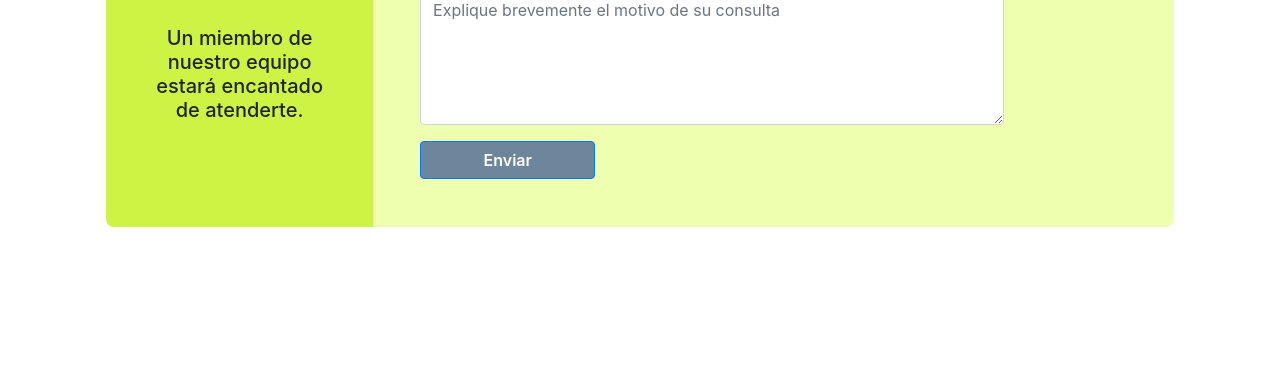
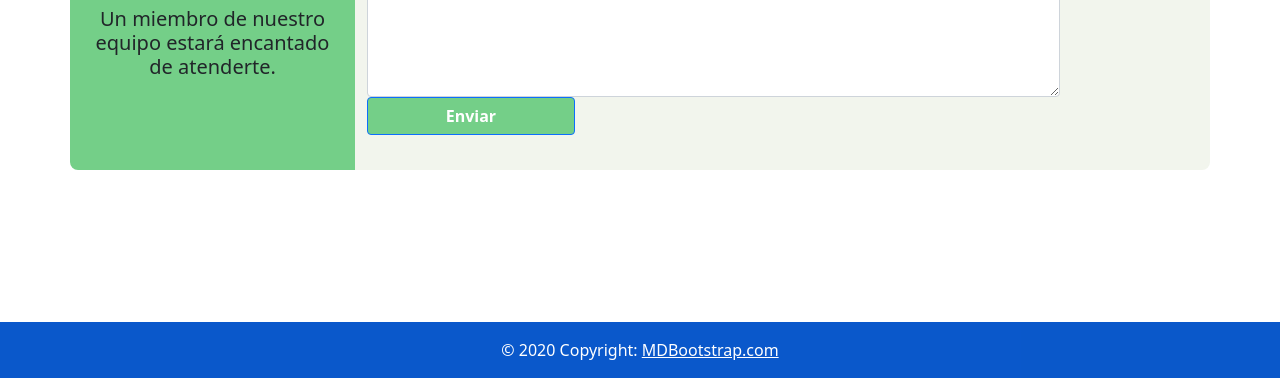
Before and after one commit to AhmedDaali/EcoFreshWeb, a plain HTML site: page desarrollo/views/formulario.html in a window 1280 px wide. Shown: the part 422-800 px from the top of the page. Drawn offline with nearby package versions, Linux system fonts and the light colour scheme.

Commit message:
Añadido footer al formulario, falta modificar cosas

```diff
--- a/desarrollo/css/form.css
+++ b/desarrollo/css/form.css
@@ -6,7 +6,7 @@ body{
     height: 400px;
 }
 .col-md-3{
-    background: #cdf344;
+    background: #74cf88;
     padding: 4%;
     border-top-left-radius: 0.5rem;
     border-bottom-left-radius: 0.5rem;
@@ -27,7 +27,7 @@ body{
 }
 
 .col-md-9{
-    background: #d8ff4d72;
+    background: #f2f5ed;
     padding: 3%;
     border-top-right-radius: 0.5rem;
     border-bottom-right-radius: 0.5rem;
@@ -36,11 +36,25 @@ body{
     font-weight:600;
 }
 .contact-form button{
-    background: #6D869B;
+    background: #74cf88;
     color: #fff;
     font-weight: 600;
     width: 30%;
 }
+
+.btn-primary:hover {
+    color: #fff;
+    background-color: #0069d9;
+    border-color: #74cf88;
+}
 .contact-form button:focus{
     box-shadow:none;
 }
+
+.footer{
+    background-color: #74cf88;
+    padding: 1em 0;
+    text-align: center;
+    text-decoration-color: #ffffff;
+    margin-top: auto;
+}
--- a/desarrollo/views/formulario.html
+++ b/desarrollo/views/formulario.html
@@ -5,10 +5,12 @@
 <meta name="viewport" content="width=device-width, initial-scale=1.0">
 <meta http-equiv="X-UA-Compatible" content="ie=edge">
 <meta name="Description" content="Enter your description here"/>
-<link href="//maxcdn.bootstrapcdn.com/bootstrap/4.1.1/css/bootstrap.min.css" rel="stylesheet" id="bootstrap-css">
-<script src="//maxcdn.bootstrapcdn.com/bootstrap/4.1.1/js/bootstrap.min.js"></script>
+<!--<link href="//maxcdn.bootstrapcdn.com/bootstrap/4.1.1/css/bootstrap.min.css" rel="stylesheet" id="bootstrap-css">
+<script src="//maxcdn.bootstrapcdn.com/bootstrap/4.1.1/js/bootstrap.min.js"></script>-->
 <script src="//cdnjs.cloudflare.com/ajax/libs/jquery/3.2.1/jquery.min.js"></script>
 <link rel="stylesheet" href="/desarrollo/css/form.css">
+<link rel="stylesheet" href="/Instalar bp-ap/css/bootstrap.min.css">
+<link rel="stylesheet" href="/Instalar bp-ap/js/bootstrap.bundle.min.js">
 </head>
 
 <div class="container contact">
@@ -63,10 +65,16 @@
 
 				<div class="form-group">
 				  <div class="col-sm-offset-2 col-sm-10">
-					<button type="submit" class="btn btn-primary btn-block">Enviar</button>
+					<button type="submit" class="btn btn-primary">Enviar</button>
 				  </div>
 				</div>
 			</div>
 		</div>
 	</div>
 </div>
+<footer class="bg-primary text-white text-center text-lg-start fixed-bottom">
+	<div class="text-center p-3" style="background-color: rgba(0, 0, 0, 0.2)">
+		© 2020 Copyright:
+		<a class="text-white" href="https://mdbootstrap.com/">MDBootstrap.com</a>
+	  </div>
+</footer>
```
